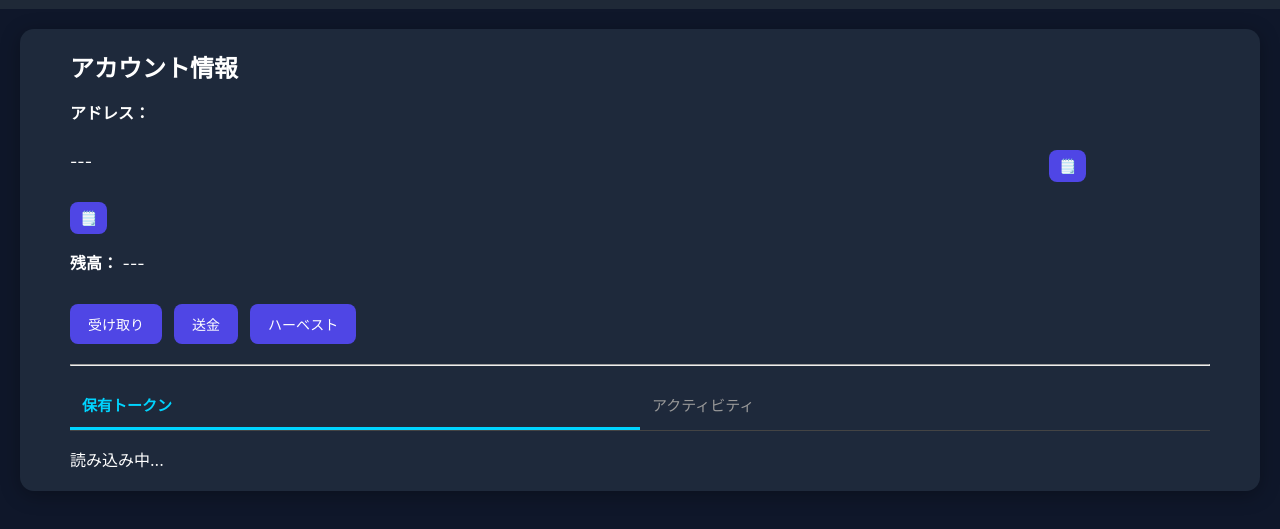
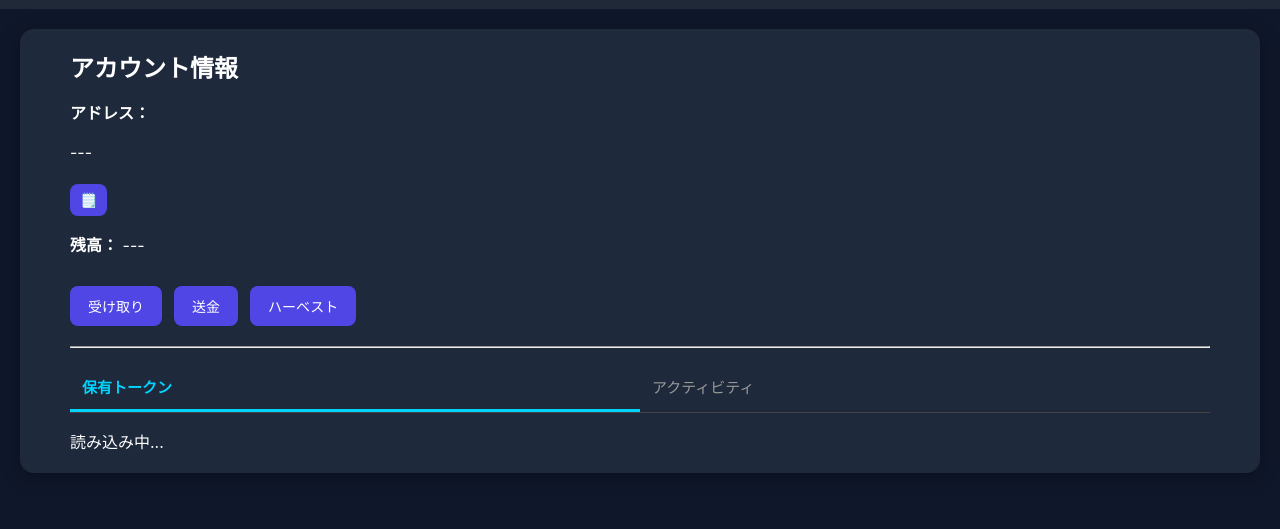
Before and after one commit to YUTOpian/Wallet-rst, a plain HTML site: page index.html in a window 1280 px wide. Shown: the part 69-598 px from the top of the page. Drawn offline with Linux system fonts and the light colour scheme.

Commit message:
Update index.html

```diff
--- a/index.html
+++ b/index.html
@@ -31,12 +31,9 @@
       <h2>アカウント情報</h2>
 
       <p><b>アドレス：</b></p>
-
       <div class="address-row">
         <span id="account-address" class="address-text">---</span>
-        <button id="copy-address-btn" class="copy-btn">🗒️</button>
       </div>
-
       <button id="copy-address-btn" class="copy-btn">🗒️</button>
 
       <p>
```
